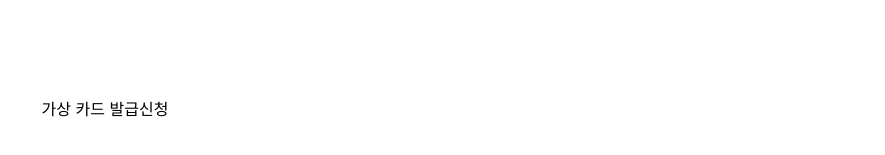
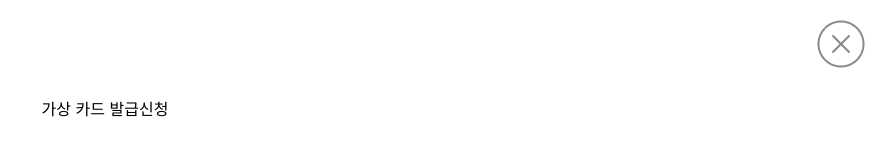
Before and after one commit to HighigH-maah/maah_frontend, a React (Create React App) app: page /virtualCardApply in a window 1280 px wide. Shown: the top 155 px of the page, without its empty margins (395-1280 px from the left). Built offline with nearby package versions, Linux system fonts and the light colour scheme.

Commit message:
오전 commit

```diff
--- a/src/components/HiCard/HiCard.js
+++ b/src/components/HiCard/HiCard.js
@@ -438,7 +438,6 @@ function HiCard(props) {
             {/* Modal */}
             {isModalOpen && (
               <HiCardModal>
-                {/* Add the content for your modal here */}
                 <p>Modal Content</p>
                 <button onClick={closeModal}>Close Modal</button>
                 <VirtualCardApply></VirtualCardApply>
--- a/src/components/HiCard/VirtualCardApply.js
+++ b/src/components/HiCard/VirtualCardApply.js
@@ -1,5 +1,6 @@
 import React from "react";
 import styled from "styled-components";
+import close from "../../assets/images/close.png";
 
 const VirtualCardApplyDiv = styled.div`
 box-sizing: border-box;
@@ -11,12 +12,19 @@ box-sizing: border-box;
     box-shadow: inset 0 0.4rem 0.4rem rgba(0, 0, 0, 0.25));
     background: linear-gradient(180deg, #ffffff -0%, #ffffff 100%);
     border-radius: 2rem;
-}
+`;
+
+const ModalClose = styled.img`
+  position: absolute;
+  top: 20px;
+  right: 20px;
+  cursor: pointer;
 `;
 
 function VirtualCardApply(props) {
   return (
     <VirtualCardApplyDiv>
+      <ModalClose src={close}></ModalClose>
       <p>가상 카드 발급신청</p>
       <p>서비스 이용약관</p>
     </VirtualCardApplyDiv>
```
Also changed, not shown: src/assets/images/close.png (added).
